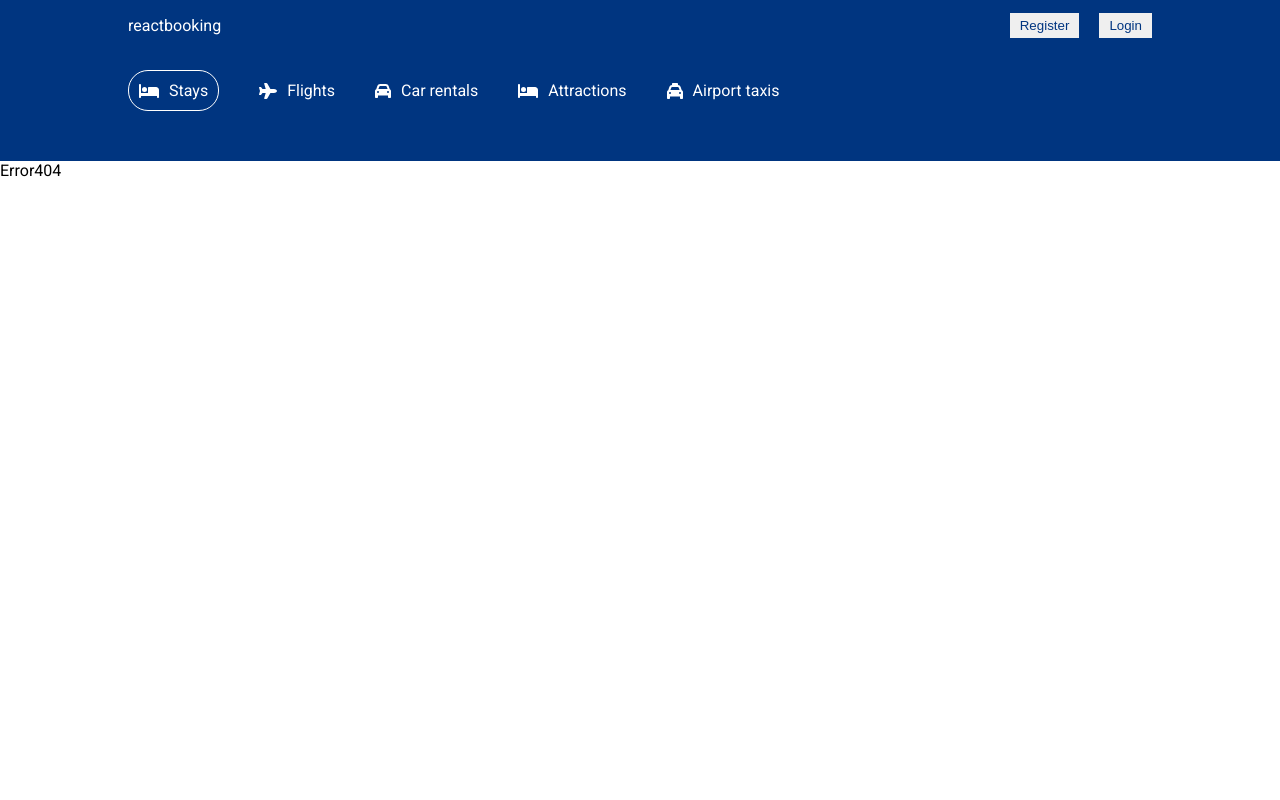
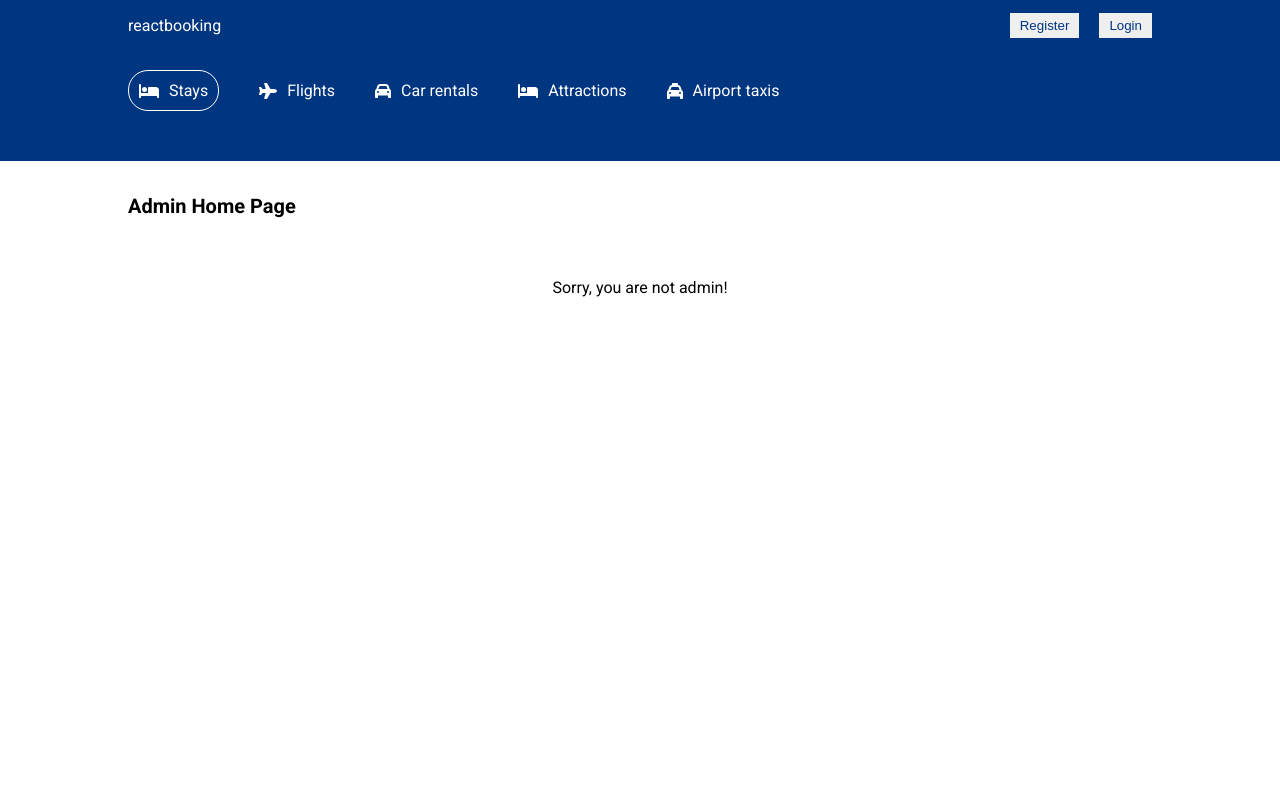
Before and after one commit to abr-ya/react-booking, a React (Vite) app: page /admin in a window 1280 px wide. Shown: the top 800 px of the page. Built offline with nearby package versions, Linux system fonts and the light colour scheme; no server answers.

Commit message:
feat: Add first admin route and page

```diff
--- a/src/App.tsx
+++ b/src/App.tsx
@@ -2,6 +2,7 @@ import { Route, createRoutesFromElements, createBrowserRouter, RouterProvider }
 
 import { Error404, Home, HotelPage, Login, Register, SearchPage } from "./pages";
 import Layout from "./layout/Layout";
+import { AdminHome } from "./pages2admin";
 
 const routes = createRoutesFromElements(
   <Route path="/" element={<Layout />}>
@@ -11,6 +12,7 @@ const routes = createRoutesFromElements(
     <Route path="/register" element={<Register />} />
     <Route path="/search" element={<SearchPage />} />
     <Route path="*" element={<Error404 />} />
+    <Route path="/admin" element={<AdminHome />} />
   </Route>,
 );
 const router = createBrowserRouter(routes);
--- a/src/layout/Layout.tsx
+++ b/src/layout/Layout.tsx
@@ -6,6 +6,16 @@ import styles from "./layout.module.css";
 
 const Layout = () => {
   const { pathname } = useLocation();
+  const isAdminPanel = pathname.startsWith("/admin/");
+
+  if (isAdminPanel)
+    return (
+      <div className={styles.layout}>
+        <div className={styles.content}>
+          <Outlet />
+        </div>
+      </div>
+    );
 
   return (
     <div className={styles.layout}>
--- /dev/null
+++ b/src/pages2admin/Home/AdminHome.tsx
@@ -0,0 +1,16 @@
+import { useAppSelector } from "@/app/store";
+
+import styles from "./home.module.css";
+
+const AdminHome = () => {
+  const { isAdmin } = useAppSelector((state) => state.user);
+
+  return (
+    <div className={styles.homeContainer}>
+      <h1 className={styles.homeTitle}>Admin Home Page</h1>
+      <p>{isAdmin ? "Hello, Admin!" : "Sorry, you are not admin!"}</p>
+    </div>
+  );
+};
+
+export default AdminHome;
--- /dev/null
+++ b/src/pages2admin/Home/home.module.css
@@ -0,0 +1,12 @@
+.homeContainer {
+  margin-top: 20px;
+  display: flex;
+  flex-direction: column;
+  align-items: center;
+  gap: 30px;
+}
+
+.homeTitle {
+  width: 1024px;
+  font-size: 20px;
+}
--- /dev/null
+++ b/src/pages2admin/index.ts
@@ -0,0 +1 @@
+export { default as AdminHome } from "./Home/AdminHome";
```
